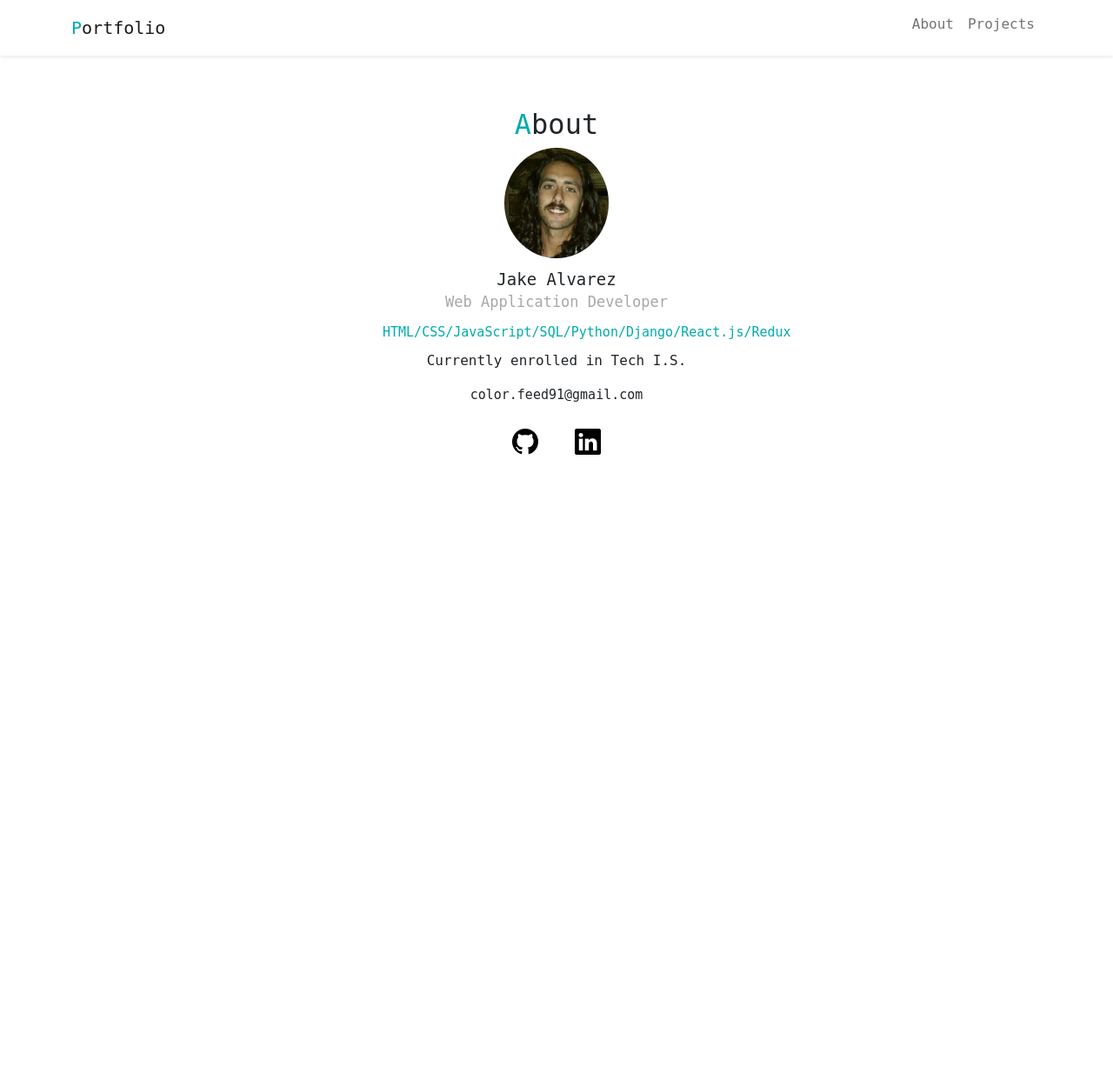
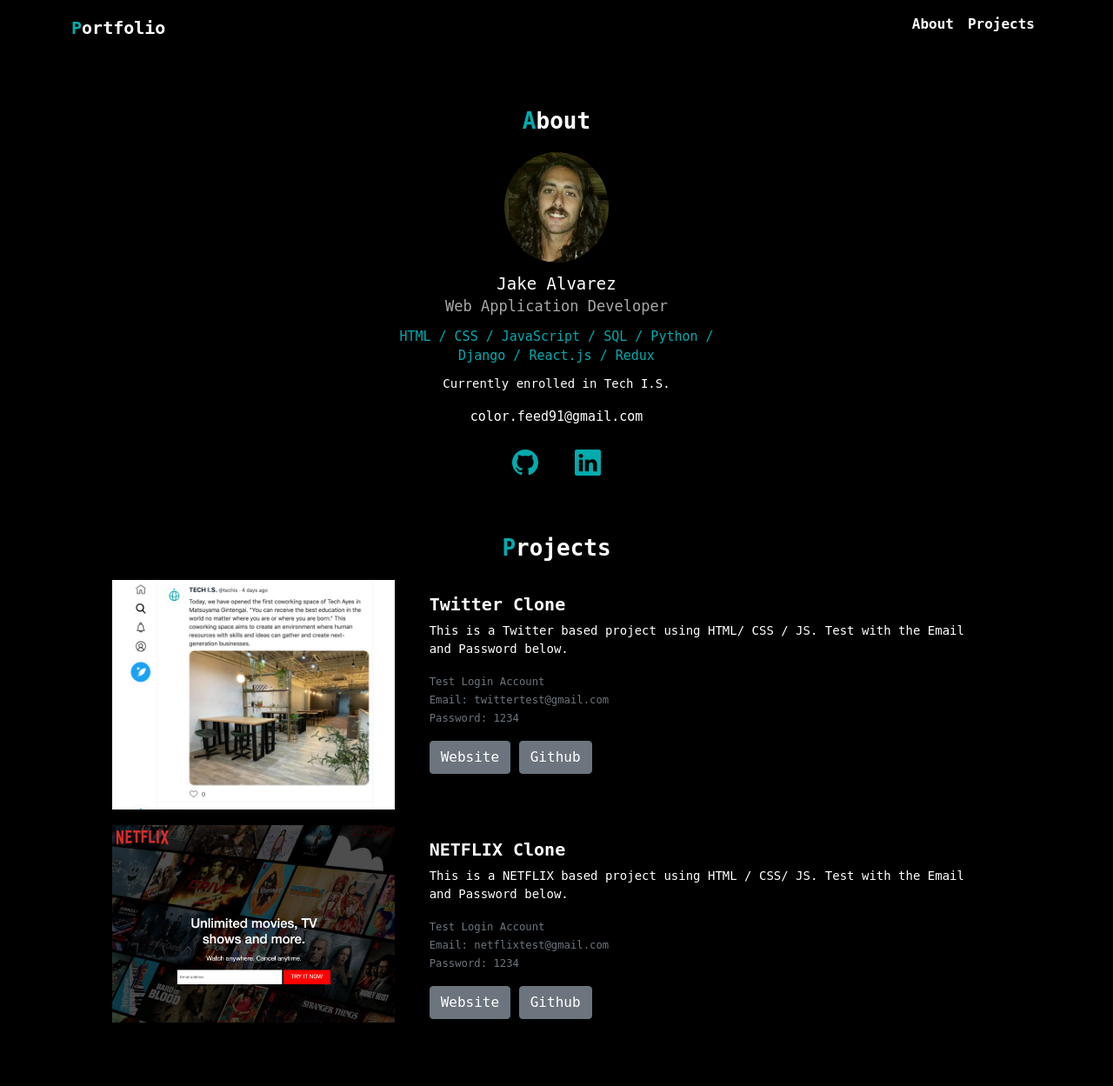
Before and after one commit to jalva00T/Portfolio, a PHP site: page /portfolio.html in a window 1280 px wide. Shown: the whole page at 87% size. Before the commit the page ends 523 px from the top, so only its background shows below. Run offline with PHP 8.4, Linux system fonts and the light colour scheme; some libraries are stand-ins or nearby versions.

Commit message:
Added Projects section, changed color theme. Needs links

```diff
--- a/portfolio.css
+++ b/portfolio.css
@@ -6,6 +6,8 @@ COMMON
 
 body {
     font-family: "monospace", sans-serif;
+    background-color: #000000;
+    color: #ffffff !important;
 }
 
 .font-primary {
@@ -16,6 +18,28 @@ body {
     font-size: 20px;
 }
 
+p {
+    font-size: 14px;
+}
+
+h2 {
+    font-weight: bold;
+    font-size: 26px;
+    margin-bottom: 20px;
+}
+
+a.font-white {
+    color: #FFFFFF !important;
+}
+
+.navbar .container .navbar-brand {
+    color: #FFFFFF;
+    font-weight: bold;
+}
+
+.collapse li a {
+    font-weight: bold;
+}
 
 /**************
 
@@ -62,5 +86,36 @@ ABOUT
 }
 
 #about .icons a {
+    color: #00ABAE;
+}
+
+
+/**************
+
+PROJECTS
+
+**************/
+
+#project {
+    margin: 60px auto;
+    width: 80%;
     color: #000000;
 }
+
+#project .card {
+    background-color: #000000;
+    color: #FFFFFF;
+}
+
+#project h2 {
+    text-align: center;
+    color: #FFFFFF;
+}
+
+#project .card img {
+    width: 100%;
+}
+
+#project .card-title {
+    font-weight: bold;
+}
--- a/portfolio.html
+++ b/portfolio.html
@@ -18,7 +18,7 @@
 
 <body>
   <!-- Navbar -->
-  <nav class="navbar navbar-expand-lg navbar-light shadow-sm">
+  <nav class="navbar navbar-expand-lg navbar-dark shadow-sm">
     <!-- container, adjust the width for each device. -->
     <div class="container">
       <!-- navbar-brand, for your company, product, or project name. -->
@@ -34,10 +34,10 @@
         <!-- mb-2, for a margin bottom for 2 levels -->
         <ul class="navbar-nav ms-auto mb-2">
           <li class="nav-item">
-            <a class="nav-link font-black" href="#about">About</a>
+            <a class="nav-link font-white" href="#about">About</a>
           </li>
           <li class="nav-item">
-            <a class="nav-link font-black" href="#projects">Projects</a>
+            <a class="nav-link font-white" href="#projects">Projects</a>
           </li>
         </ul>
       </div>
@@ -49,13 +49,62 @@
     <img src="img/profile-pic.png">
     <div class="name">Jake Alvarez</div>
     <div class="vocation">Web Application Developer</div>
-    <div class="skills">HTML/CSS/JavaScript/SQL/Python/Django/React.js/Redux</div>
+    <div class="skills">HTML / CSS / JavaScript / SQL / Python / Django / React.js / Redux</div>
     <p>Currently enrolled in Tech I.S.</p>
     <div class="email">color.feed91@gmail.com</div>
     <div class="icons">
-      <a href="#"><i class="bi bi-github"></i></a>
+      <a href="https://github.com/jalva00T"><i class="bi bi-github"></i></a>
       <a href="#"><i class="bi bi-linkedin ms-4"></i></a>
     </div>
+  </div>
+
+  <div id="project">
+    <h2><span class="font-primary">P</span>rojects</h2>
+
+    <div class="card mb-3">
+      <div class="row">
+        <div class="col-md-4">
+          <img src="img/project-twitter.png" alt="Twitter Project ">
+        </div>
+        <div class="col-md-8">
+          <div class="card-body">
+            <h5 class="card-title">Twitter Clone</h5>
+            <p class="card-text">This is a Twitter based project using HTML/ CSS / JS. Test with the Email and Password
+              below.</p>
+            <p class="card-text"><small class="text-muted">
+                Test Login Account <br>
+                Email: twittertest@gmail.com <br>
+                Password: 1234
+              </small></p>
+            <a href="#" target="_blank" class="btn btn-secondary">Website</a>
+            <a href="#" target="_blank" class="btn btn-secondary">Github</a>
+          </div>
+        </div>
+      </div>
+    </div>
+
+    <div class="card mb-3">
+      <div class="row">
+        <div class="col-md-4">
+          <img src="img/project-netflix.png" alt="Netflix Project ">
+        </div>
+        <div class="col-md-8">
+          <div class="card-body">
+            <h5 class="card-title">NETFLIX Clone</h5>
+            <p class="card-text">This is a NETFLIX based project using HTML / CSS/ JS. Test with the Email and Password
+              below.</p>
+            <p class="card-text"><small class="text-muted">
+                Test Login Account <br>
+                Email: netflixtest@gmail.com <br>
+                Password: 1234
+              </small></p>
+            <a href="#" target="_blank" class="btn btn-secondary">Website</a>
+            <a href="#" target="_blank" class="btn btn-secondary">Github</a>
+          </div>
+        </div>
+      </div>
+    </div>
+
   </div>
 </body>
 
```
Also changed, not shown: 2 other files.
